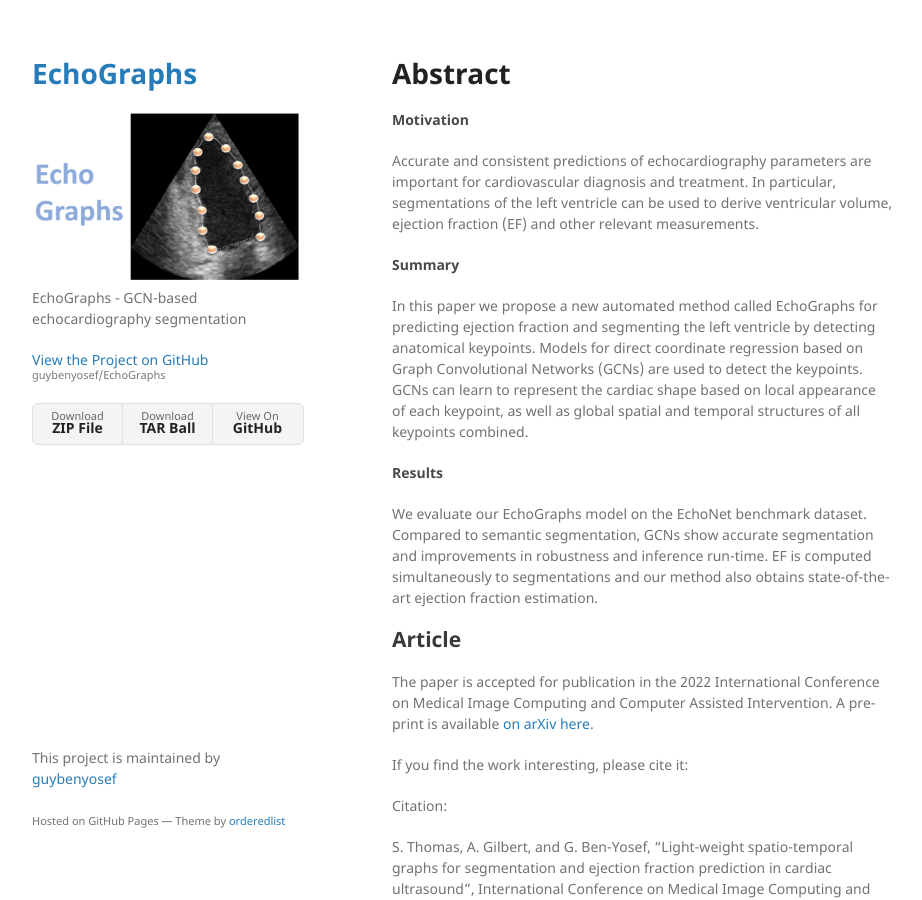
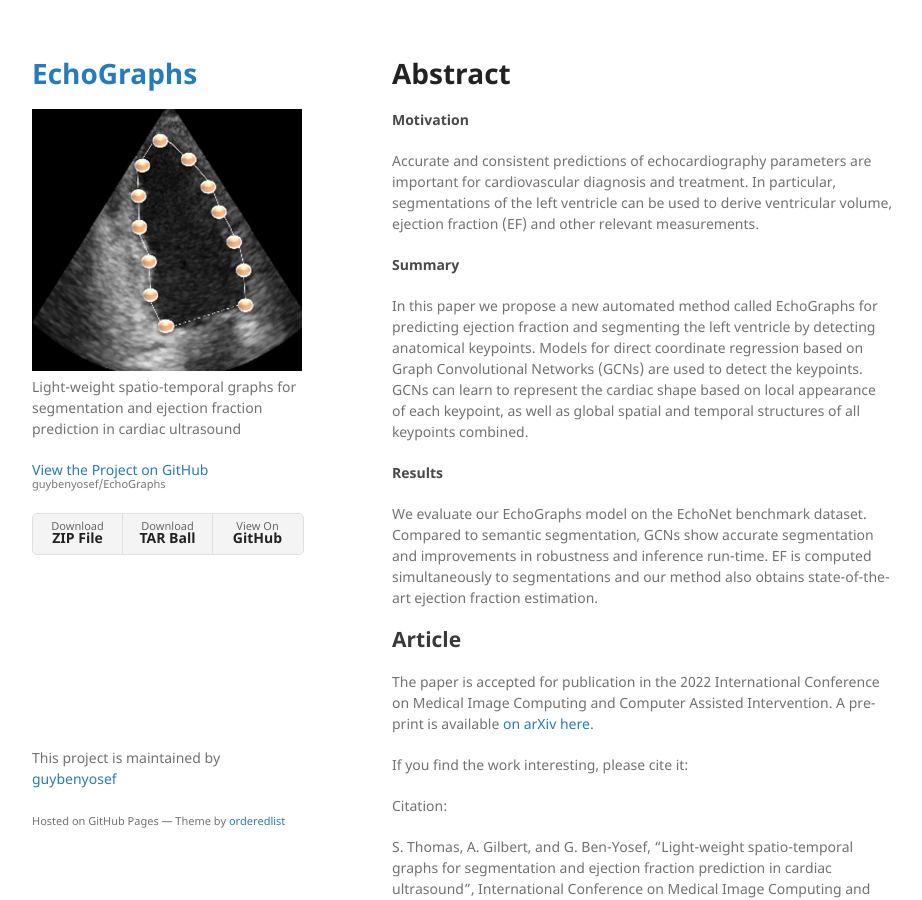
Before and after one commit to guybenyosef/EchoGraphs, a Jekyll site: the page built from web/index.md, in a window 1280 px wide and 900 px high. Shown: the whole window, without its empty margins (178-1100 px from the left). Built offline with Jekyll 4.4.1, drawn with Linux system fonts in a browser that asks for light colours; our own code applies the rules of GitHub Pages for plain Markdown files.

Commit message:
update logo and description

```diff
--- a/web/_config.yml
+++ b/web/_config.yml
@@ -1,6 +1,6 @@
 title: EchoGraphs
-logo: /assets/img/logo.png
-description: EchoGraphs - GCN-based echocardiography segmentation
+logo: /assets/img/logo_only_img.png
+description: Light-weight spatio-temporal graphs for segmentation and ejection fraction prediction in cardiac ultrasound
 show_downloads: true
 google_analytics:
 theme: jekyll-theme-minimal
```
Also changed, not shown: web/assets/img/logo_only_img.png (added).
